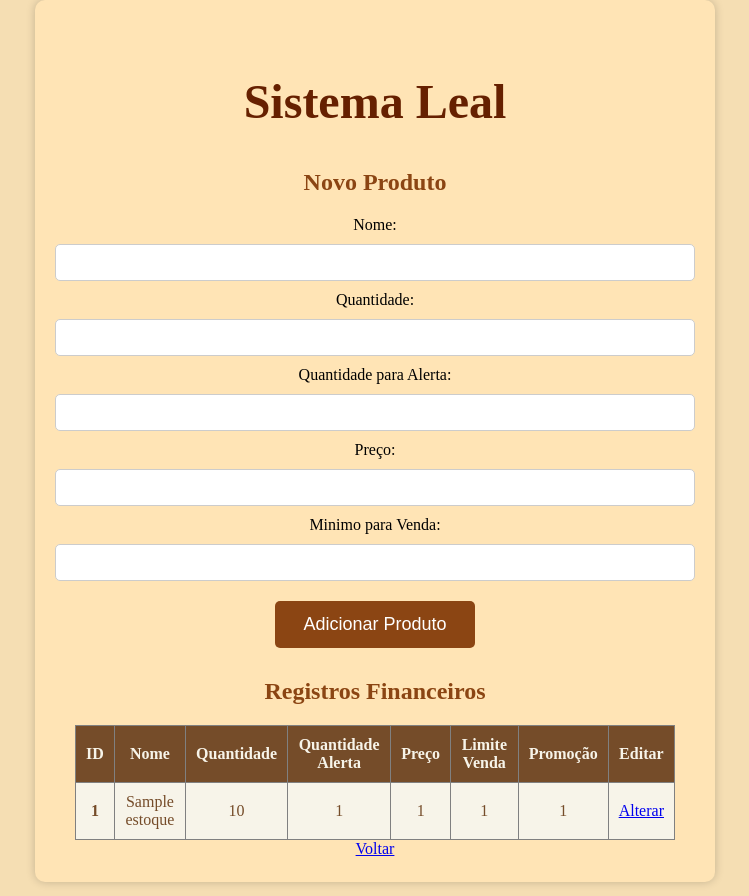
After one commit to Matheus-Bareicha/AgendaBarbearia, a PHP site: page /estoque.php in a window 1280 px wide. The commit adds this page. Shown: the whole page, without its empty margins (265-1014 px from the left). Run offline with PHP 8.4, Linux system fonts and the light colour scheme; the visitor is signed in with stand-in values (Sample User, id 1); tables that the repository leaves empty or names only in its code hold one stand-in row (values such as "Sample post").

Commit message:
adicionar produto

```diff
--- a/Sistema Leal/Banco de Dados/Barbearia_leal_dump.sql
+++ b/Sistema Leal/Banco de Dados/Barbearia_leal_dump.sql
@@ -138,8 +138,7 @@ CREATE TABLE `estoque` (
   `Nome` varchar(100) NOT NULL,
   `Quantidade` int(11) NOT NULL,
   `QTD_Alerta` int(11) NOT NULL,
-  `Valor_Venda` float NOT NULL,
-  `Venda` tinyint(4) NOT NULL,
+  `Preco` float NOT NULL,
   `LIM_Venda` int(11) NOT NULL,
   `Promocao` int(11) DEFAULT NULL,
   PRIMARY KEY (`IDProduto`)
--- /dev/null
+++ b/Sistema Leal/estoque.php
@@ -0,0 +1,116 @@
+<?php
+require_once ("config.php");
+session_start();
+
+// Verificar se o usuário está logado
+if(!$_SESSION['LOGADO']){
+    $msg = "Para acessar essa página é necessário realizar o Login";
+    header("Location: login_funcionario.php?m=$msg");
+    exit;
+}
+
+// Conectar ao banco de dados
+
+if(!$conexao){
+    $msg = "Erro ao conectar no BD.";
+    header("Location: pagina_barbeiro.php?m=$msg");
+    exit;
+}
+
+// Consulta SQL para buscar os registros financeiros
+$sql = "SELECT * FROM estoque";
+$resultado = mysqli_query($conexao, $sql);
+
+
+?>
+
+<!DOCTYPE html>
+<html lang="pt-br">
+<head>
+    <meta charset="UTF-8">
+    <title>Financeiro</title>
+    <link rel="stylesheet" type="text/css" href="styles.css">
+</head>
+<body>
+<form action="cproduto.php" method="post">
+<h1 id="marca">Sistema Leal</h1>
+        <?php
+            if(isset($_GET['m'])) {
+                echo "<h2>" . $_GET['m'] . "</h2>"; //imprimindo a msg de erro
+            }
+            ?>
+
+
+    <!-- Tabela para mostrar os registros financeiros -->
+
+    <!-- Formulário para adicionar novo registro financeiro -->
+    <h2>Novo Produto</h2>
+
+        <label for="nome">Nome:</label>
+        <input type="text" id="nome" name="nome" >
+
+        <label for="quantidade">Quantidade:</label>
+        <input type="text" id="quantidade" name="quantidade" required>
+
+        <label for="qtd_alerta">Quantidade para Alerta:</label>
+        <input type="text" id="qtd_alerta" name="qtd_alerta" >
+
+        <label for="preco">Preço:</label>
+        <input type="text" id="preco" name="preco" >
+
+        <label for="lim_venda">Minimo para Venda:</label>
+        <input type="text" id="lim_venda" name="lim_venda" >
+
+
+
+
+        <input type="submit" value="Adicionar Produto">
+
+        <h2> Registros Financeiros</h2>
+        <div id="tabela-scroll">
+        <table border="1">
+            <tr>
+                <th>ID</th>
+                <th>Nome</th>
+                <th>Quantidade</th>
+                <th>Quantidade Alerta</th>
+                <th>Preço</th>
+                <th>Limite Venda</th>
+                <th>Promoção</th>
+                <th>Editar</th>
+
+            </tr>
+            <?php
+            // Loop para exibir os registros financeiros
+            if(mysqli_num_rows($resultado) > 0) {
+                while ($row = mysqli_fetch_assoc($resultado)) {
+                    echo "<tr>";
+                    echo "<td>" . $row['IDProduto'] . "</td>";
+                    echo "<td>" . $row['Nome'] . "</td>";
+                    echo "<td>" . $row['Quantidade'] . "</td>";
+                    echo "<td>" . $row['QTD_Alerta'] . "</td>";
+                    echo "<td>" . $row['Preco'] . "</td>";
+                    echo "<td>" . $row['LIM_Venda'] . "</td>";
+                    echo "<td>" . $row['Promocao'] . "</td>";
+                    echo "<td><a href='editar_produto.php?i=" .$row['IDProduto']."'>Alterar</a></td>";
+                    echo "</tr>";
+                }
+            } else {
+                echo "<tr><td colspan='7'>Nenhum produto encontrado.</td></tr>";
+            }
+            ?>
+        </table>
+        </div>
+
+
+        <a href="pagina_barbeiro.php">Voltar</a>
+
+    </form>
+
+</body>
+</html>
+
+<?php
+// Fechar a conexão com o banco de dados
+mysqli_close($conexao);
+?>
--- a/Sistema Leal/pagina_barbeiro.php
+++ b/Sistema Leal/pagina_barbeiro.php
@@ -23,7 +23,7 @@
 
             <div class="coluna">
                 <input type="submit" formaction="agendados.php" value="Agenda">
-                <input type="submit" formaction="#" value="Estoque" disabled>
+                <input type="submit" formaction="estoque.php" value="Estoque">
                 <input type="submit" formaction="definir_horarios.php" value="Registrar Folga">
                 <input type="submit" formaction="registrar_servico.php" value="Registrar Serviço">
                 <input type="submit" formaction="financeiro.php" value="Financeiro">
```
Also changed, not shown: Sistema Leal/cproduto.php (added, +41 -0 lines).
